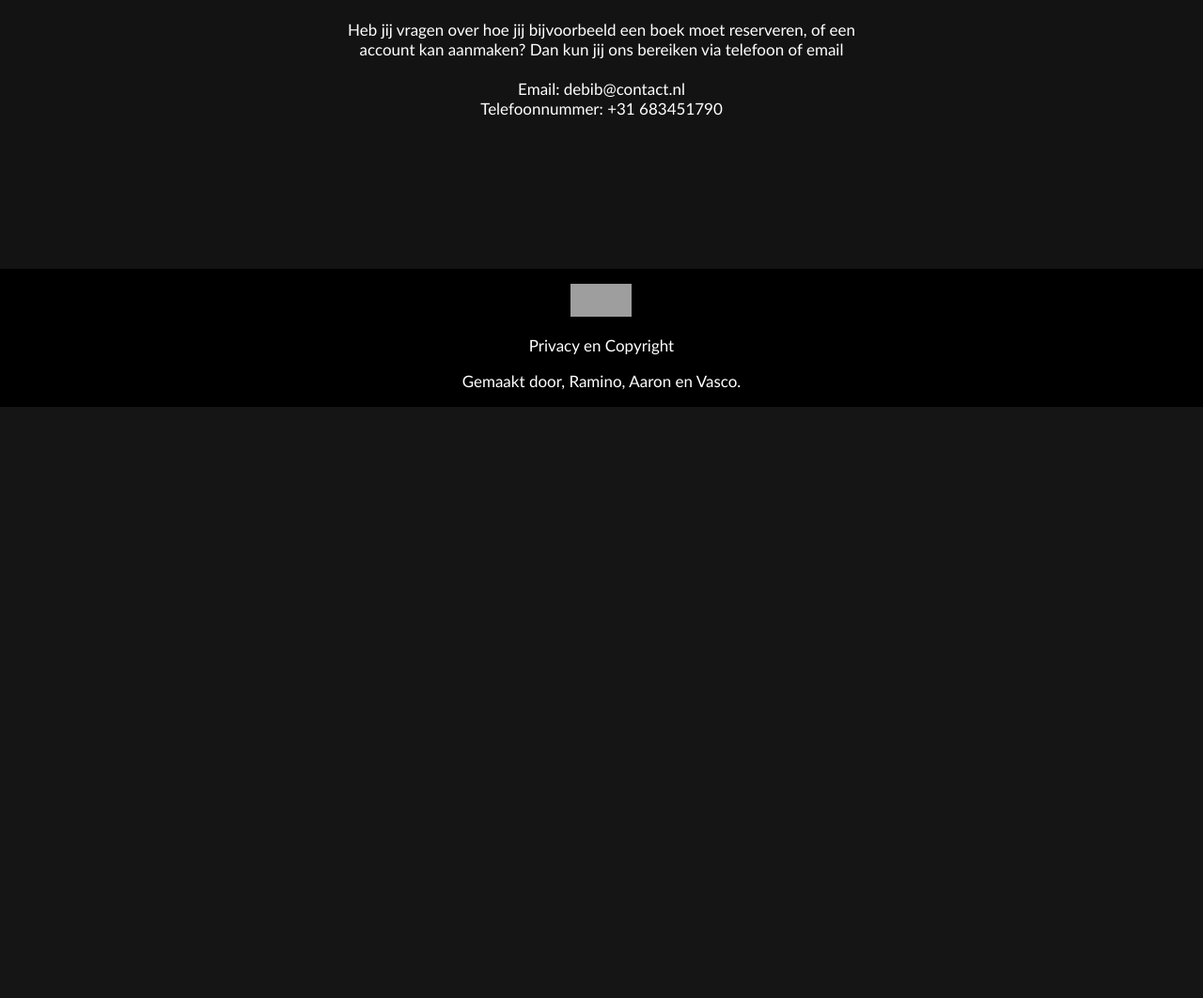
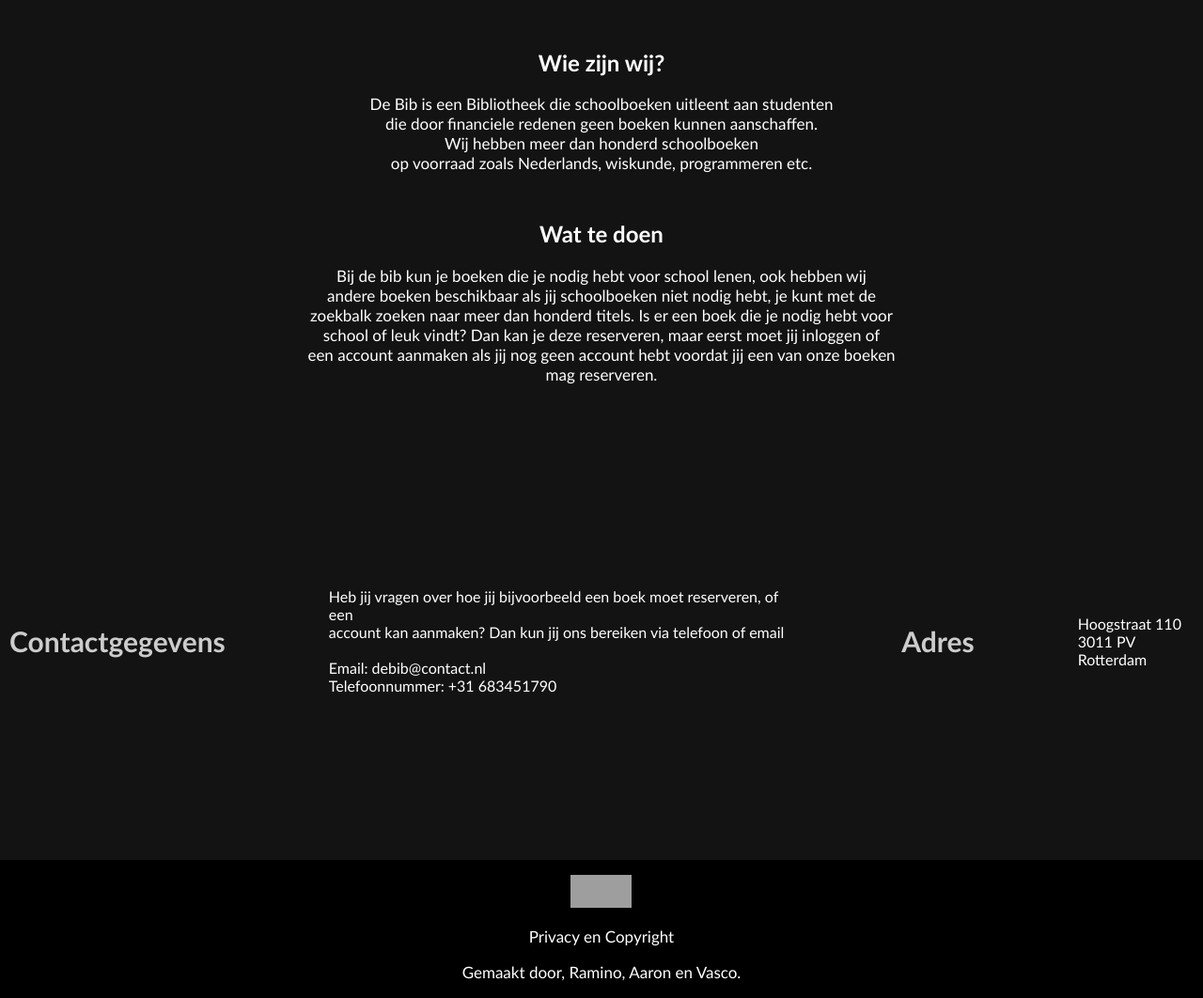
Before and after one commit to Techniek-College-Rotterdam-PAL/p7-bibliotheek-project-7-aaron-vasco-ramino, a PHP site: page / in a window 1280 px wide. Shown: the part 1194-2256 px from the top of the page at 94% size. Before the commit the page ends 1627 px from the top, so only its background shows below. Run offline with PHP 8.4, Linux system fonts and the light colour scheme; grey boxes are pictures that could not be loaded.

Commit message:
update css

```diff
--- a/Code/index.php
+++ b/Code/index.php
@@ -29,8 +29,7 @@ session_start();
 
 
 <h1 class="main-page">Welkom bij de Bib!</h1>
-
-
+<img class="index-image" src="../Images/cartoon-bibliotheek.jpg" alt="boeken in een kast" height="390px">
 <h2 class="main-page">Wie zijn wij?</h2>
 <p class="main-page">
 De Bib is een Bibliotheek die schoolboeken uitleent aan studenten <br>
@@ -39,6 +38,8 @@ Wij hebben  meer dan honderd schoolboeken<br>
   op voorraad zoals Nederlands, wiskunde, programmeren etc.
 </p>
 
+
+<div class="text-and-image">
 <h2 class="main-page">Wat te doen</h2>
 <p class="main-page">
 Bij de bib kun je boeken die je nodig hebt voor school lenen, ook hebben wij<br>
@@ -49,19 +50,23 @@ een account aanmaken als jij nog geen account hebt voordat jij een van onze boek
  mag reserveren.
 
 </p>
-
-<h2 class="main-page">Contact</h2>
-<p class="main-page">
+<div class="contact-address">
+<h2 class="contact-title">Contactgegevens</h2>
+<p >
 Heb jij vragen over hoe jij bijvoorbeeld een boek moet reserveren, of een<br>
 account kan aanmaken? Dan kun jij ons bereiken via telefoon of email<br>
 <br>
 Email: debib@contact.nl<br>
 Telefoonnummer: +31 683451790
 
-
-
 </p>
 
+<h2 class="contact-title">Adres</h2>
+<p>
+Hoogstraat 110<br>
+3011 PV Rotterdam
+</p>
+</div>
 
 
 
--- a/Code/main.css
+++ b/Code/main.css
@@ -320,6 +320,28 @@ p.main-page {
   justify-content: center;
 }
 
+.contact-address {
+  margin-top: 200px;
+  display: flex;
+  flex-direction: row;
+  color: #ffffff;
+  gap: 110px;
+  font-family: "Trebuchet MS", "Lucida Sans Unicode", "Lucida Grande",
+  "Lucida Sans", Arial, sans-serif;
+  align-items: center;
+
+}
+h2.contact-title {
+  font-size: 30px;
+  margin-left: 10px;
+  color: #ccc;
+}
+/*images */
+.index-image {
+  margin-top: 60px;
+  margin-left: 380.5px;
+}
+
 .student_reserved {
   margin-top: 25px;
   border: 2px solid white;
```
Also changed, not shown: Images/cartoon-bibliotheek.jpg (added).
